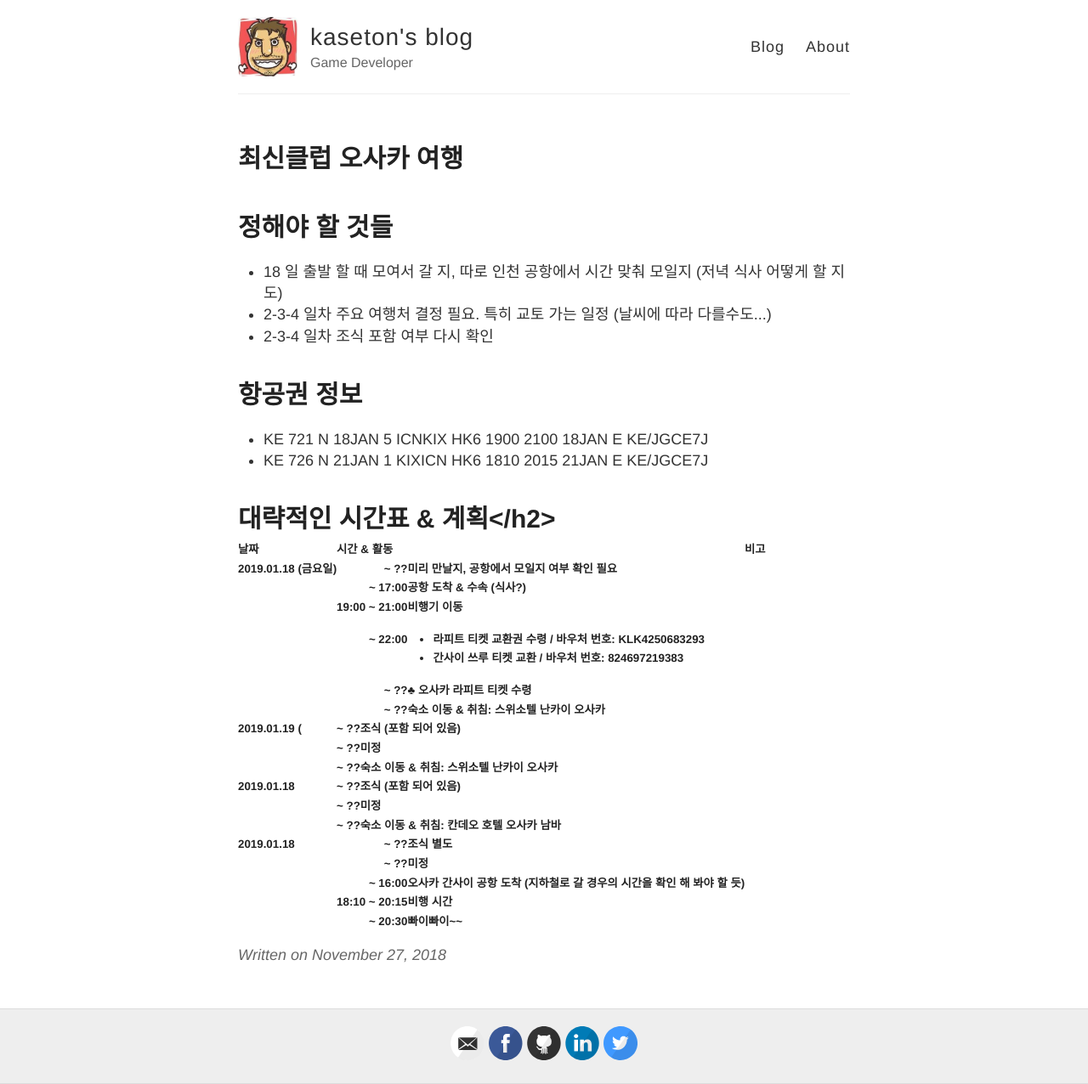
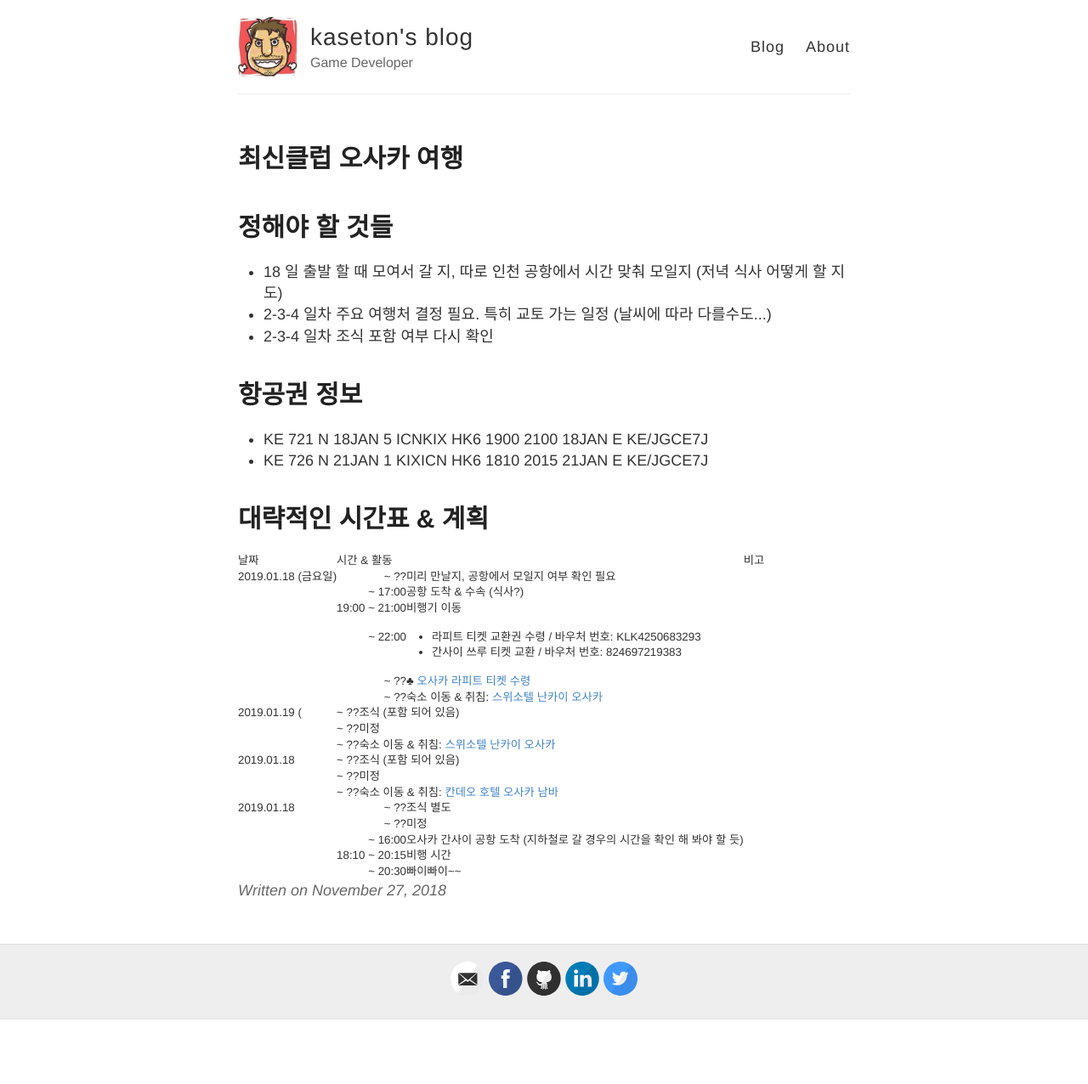
Before and after one commit to kaseton/kaseton.github.io, a Jekyll site: the page built from _posts/2018-11-27-osaka-travel.md, in a window 1280 px wide. Shown: the whole page at 85% size. Built offline with Jekyll 4.4.1, drawn with Linux system fonts in a browser that asks for light colours; after the commit the page ends 1200 px from its top, so only the background shows below that.

```diff
--- a/_posts/2018-11-27-osaka-travel.md
+++ b/_posts/2018-11-27-osaka-travel.md
@@ -16,7 +16,7 @@ title: 최신클럽 오사카 여행
   <li>KE 726 N 21JAN 1 KIXICN HK6  1810 2015  21JAN  E  KE/JGCE7J</li>
 </ul>
 
-<h1>대략적인 시간표 & 계획</h2>
+<h1>대략적인 시간표 & 계획</h1>
 <table border=1 style="font-size: 10pt;">
   <tr><td>날짜</td><td>시간 & 활동</td><td>비고</td></tr>
   <tr>
```
